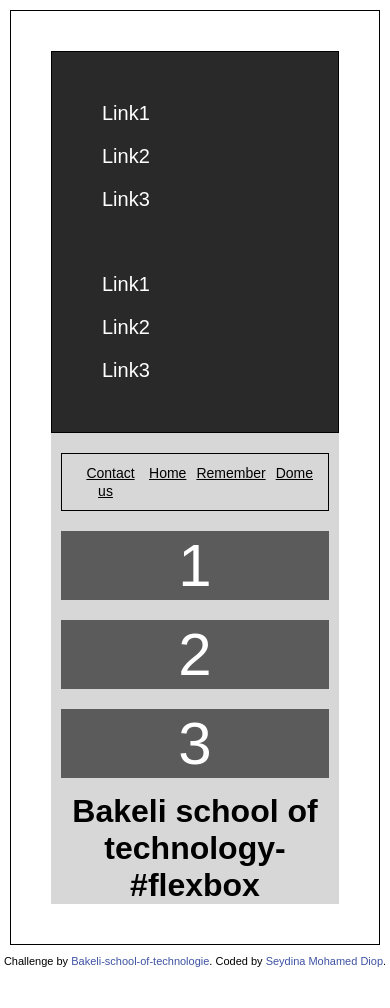
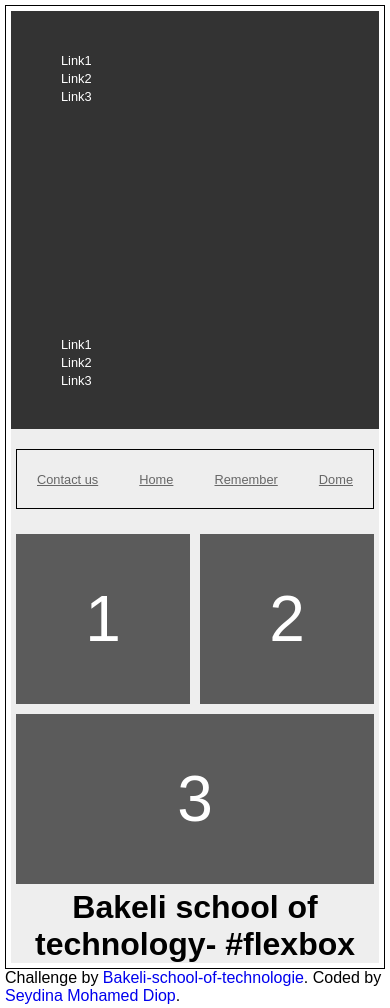
Before and after one commit to Naby-04/layout-flexbox--2, a plain HTML site: page index.html in a window 390 px wide. Before the commit the page ends 967 px from the top, so only its background shows below. Drawn offline with Linux system fonts and the light colour scheme.

Commit message:
Update style.css

```diff
--- a/style.css
+++ b/style.css
@@ -3,113 +3,111 @@
   margin: 0;
   list-style: none;
   text-decoration: none;
+  /* border: 1px solid red; */
   font-family: sans-serif;
+}
+body {
+  padding: 5px;
 }
 .container {
   display: flex;
-  padding: 10px;
-  margin: 10px;
-  margin-top: 60px;
+  padding: 5px;
   border: 1px solid;
 }
-/* gerons le formatage de notre navbar horizontale */
-header ul {
-  display: flex;
-}
-header ul li a {
-  margin: 20px;
-  font-size: 20px;
-  text-decoration: underline;
-  color: #676767;
-}
-nav {
-  padding: 30px;
-  display: flex;
-  justify-content: end;
-  border: 1px solid;
-  margin: 10px;
-}
-
 /* gerons le formatage de notre navbar verticale */
 
 aside {
-  background: #292929;
-  height: 500px;
-  padding: 40px;
   display: flex;
   flex-direction: column;
   justify-content: space-between;
-  border: 1px solid;
-}
-aside li {
-  padding: 10px;
+  background: #333333;
+  height: 80vh;
+  width: 14%;
+  padding: 40px;
 }
 aside li a {
   color: #fff;
-  font-size: 20px;
+  font-size: 2rem;
+  padding: 10px;
 }
 
 /* gerons le formatage du cote droit */
 
 .right-side {
-  background: #d8d7d7;
+  background: #eeeeee;
   width: 100%;
-  max-height: 582px;
-  text-align: center;
 }
+
+/* gerons le formatage de notre navbar horizontale */
+
+header {
+  border: 1px solid #000;
+  margin: 20px 5px;
+  padding: 20px;
+  display: flex;
+  justify-content: flex-end;
+}
+header ul {
+  width: 100%;
+  display: flex;
+  justify-content: space-between;
+}
+header ul li a {
+  text-decoration: underline;
+  color: #676767;
+}
+nav {
+  width: 50%;
+  display: flex;
+  justify-content: space-between;
+}
+
 .layout-items {
   display: flex;
   flex-wrap: wrap;
   justify-content: space-between;
 }
 .layout-items div {
-  width: 300px;
-  padding: 40px;
-  text-align: center;
-  margin: 10px;
-  font-size: 60px;
+  flex: 1 1 auto;
+  font-size: 4rem;
+  padding: 5rem;
+  margin: 5px;
   background: #5b5b5b;
   color: #fff;
+  text-align: center;
 }
 h1 {
-  margin-top: 5px;
+  text-align: center;
 }
- .attribution {
-  font-size: 11px;
-  text-align: center;
- }
-.attribution a {
-  color: hsl(228, 45%, 44%);
-  text-decoration: none;
-}
-@media screen and (max-width: 900px) {
+
+/* gerons la responsivite */
+
+@media screen and (max-width: 44rem) {
   .container {
-    display: block;
-    padding: 40px;
-    margin: 10px;
-    border: 1px solid;
+    flex-direction: column;
+  }
+  nav {
+    width: 100%;
+  }
+  nav ul li a {
+    font-size: 0.8rem;
+  }
+  aside {
+    width: auto;
+    height: 40vh;
+  }
+  aside div {
+    width: 10%;
+  }
+  aside ul li a {
+    font-size: 0.8rem;
   }
   .layout-items div {
-    padding: 0;
-    color: #fff;
-  }
-  .layout-items {
-    justify-content: center;
-  }
-  nav {
-    padding: 10px;
-  }
-  aside {
-    height: 300px;
-  }
-  header ul li a {
-    margin: 5px;
-    font-size: 14px;
-    color: #000;
-  }
-
-  .right-side {
-    padding-top: 10px;
-    justify-content: center;
+    padding: 3rem;
   }
 }
+@media screen and (min-width: 1200px) {
+  nav ul li a {
+    font-size: 2rem;
+  }
+}
```
